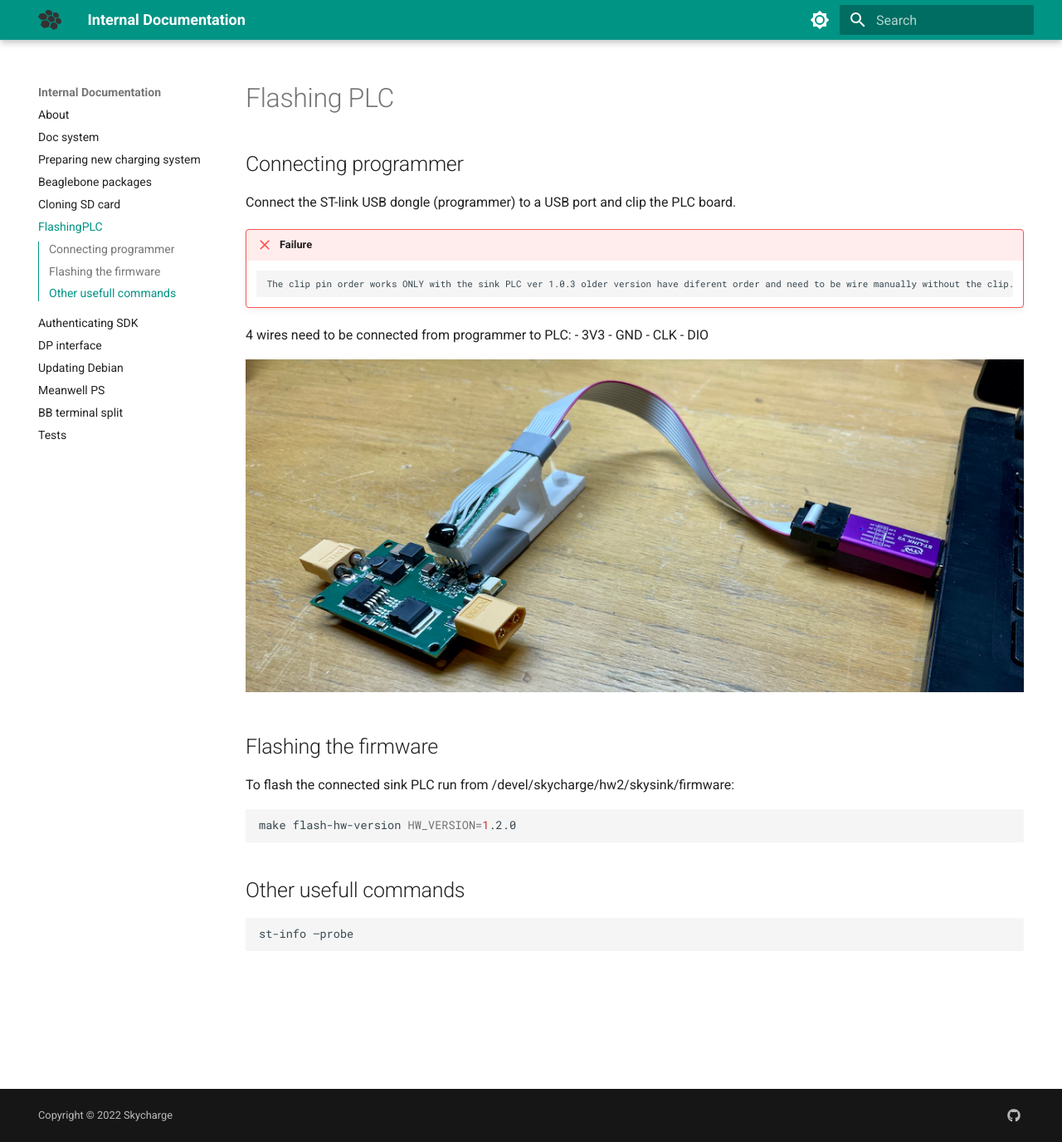
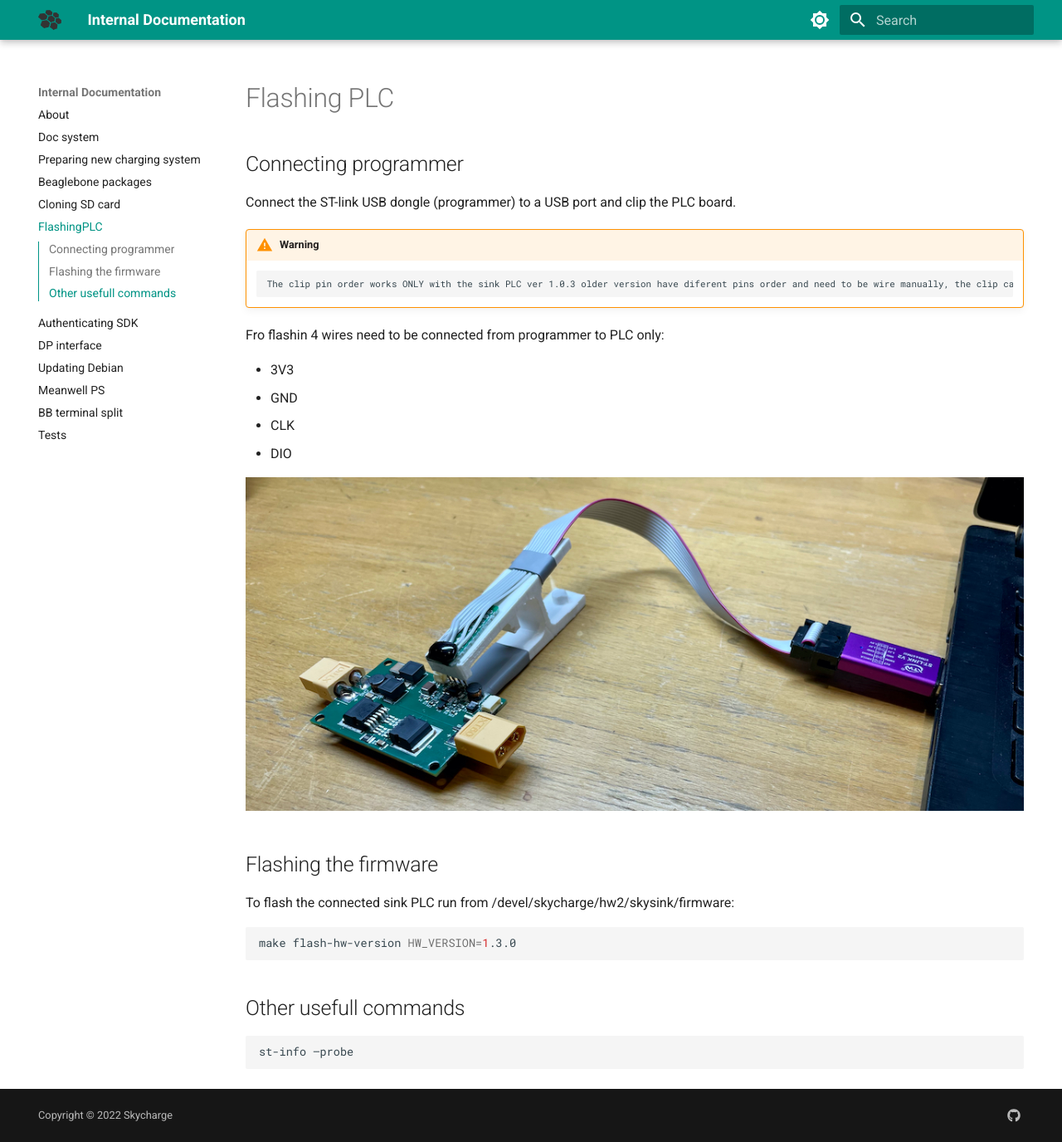
Before and after one commit to g-zajac/mkdosc-playground, an MkDocs documentation site: the page built from docs/flashPLC.md, in a window 1280 px wide and 1376 px high. Shown: the whole window at 83% size. Built offline with MkDocs 1.6.1 and Material for MkDocs 9.7.7, drawn with Linux system fonts in a browser that asks for light colours.

Commit message:
reedit warning

````diff
--- a/docs/flashPLC.md
+++ b/docs/flashPLC.md
@@ -4,15 +4,16 @@
 
 Connect the ST-link USB dongle (programmer) to a USB port and clip the PLC board.
 
-!!! failure
+!!! Warning
 
-        The clip pin order works ONLY with the sink PLC ver 1.0.3 older version have diferent order and need to be wire manually without the clip.
+        The clip pin order works ONLY with the sink PLC ver 1.0.3 older version have diferent pins order and need to be wire manually, the clip can not be used.
 
-4 wires need to be connected from programmer to PLC:
-- 3V3
-- GND
-- CLK
-- DIO
+Fro flashin 4 wires need to be connected from programmer to PLC only:
+
+ - 3V3
+ - GND
+ - CLK
+ - DIO
 
 ![PLC programmer](assets/flashing-plc.jpg)
 
@@ -20,7 +21,7 @@ Connect the ST-link USB dongle (programmer) to a USB port and clip the PLC board
 
 To flash the connected sink PLC run from /devel/skycharge/hw2/skysink/firmware:
 ```bash
-make flash-hw-version HW_VERSION=1.2.0
+make flash-hw-version HW_VERSION=1.3.0
 ```
 
 ## Other usefull commands
````
